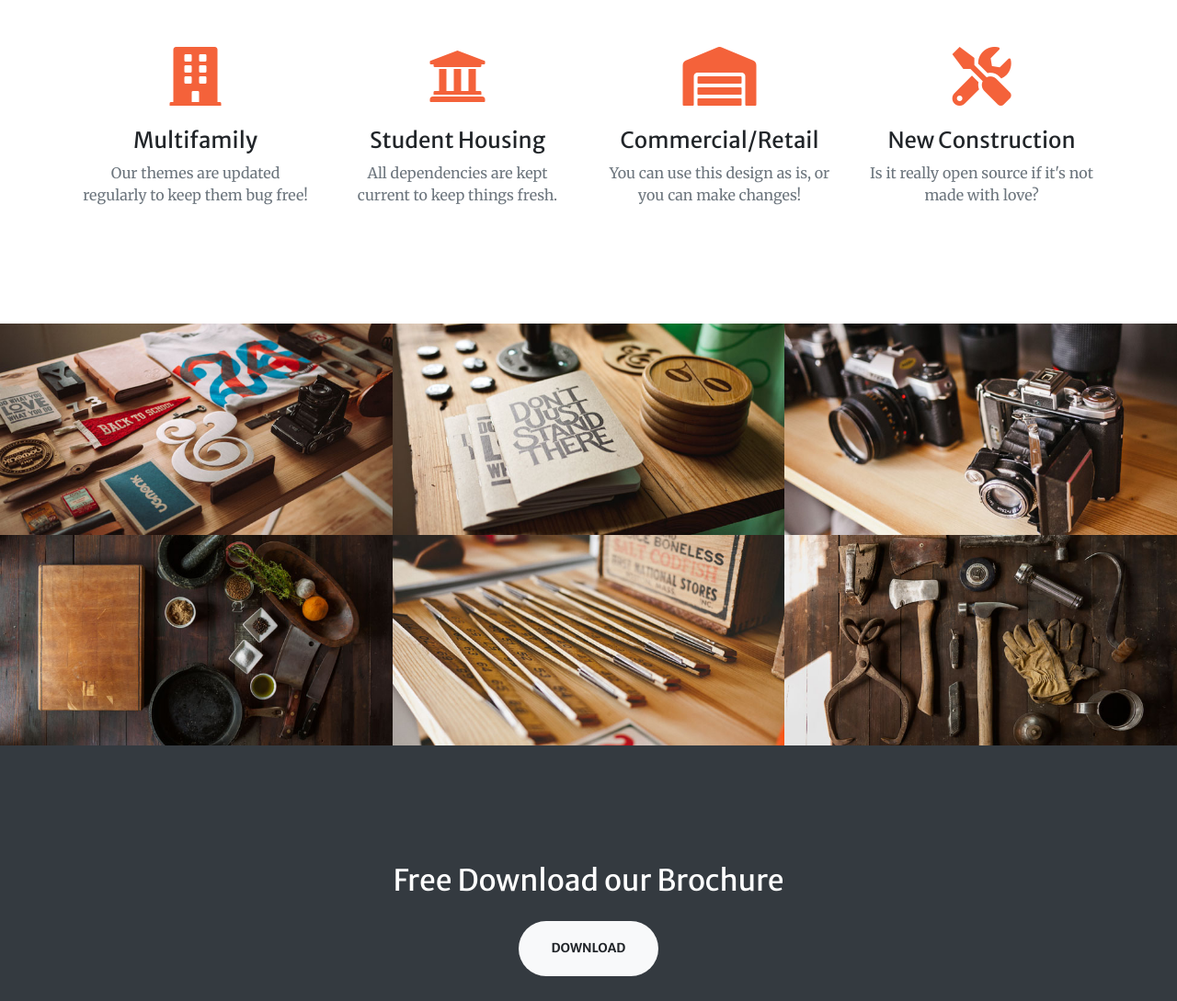
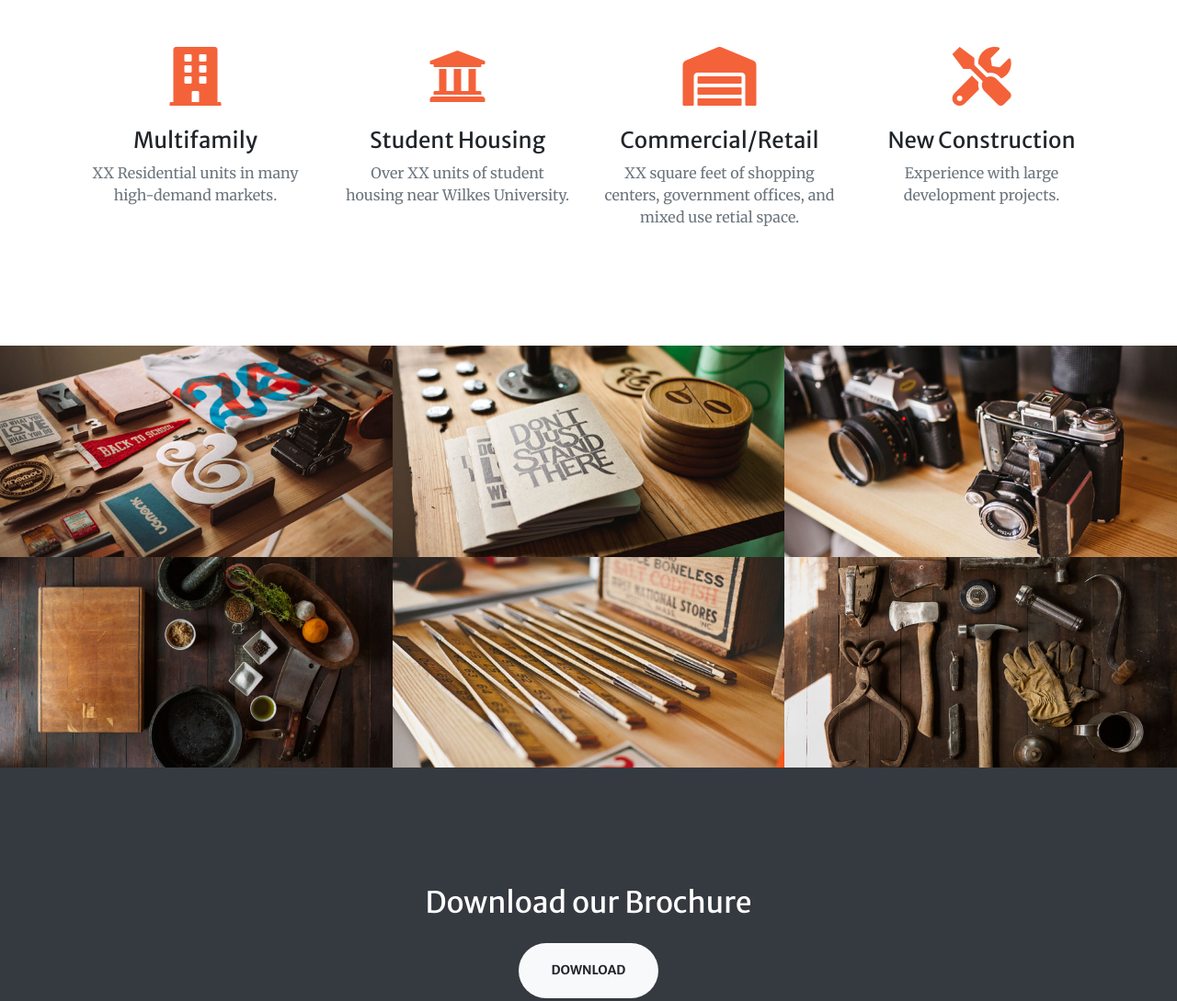
Before and after one commit to phillyfinaidhelp/coatlreg.github.io, a website with bundled scripts: page index.html in a window 1280 px wide. Shown: the part 1564-2653 px from the top of the page at 92% size. Built offline with nearby package versions, Linux system fonts and the light colour scheme.

Commit message:
Update index.html

```diff
--- a/index.html
+++ b/index.html
@@ -93,28 +93,28 @@
           <div class="mt-5">
             <i class="fas fa-4x fa-building text-primary mb-4"></i>
             <h3 class="h4 mb-2">Multifamily</h3>
-            <p class="text-muted mb-0">Our themes are updated regularly to keep them bug free!</p>
+            <p class="text-muted mb-0">XX Residential units in many high-demand markets.</p>
           </div>
         </div>
         <div class="col-lg-3 col-md-6 text-center">
           <div class="mt-5">
             <i class="fas fa-4x fa-university text-primary mb-4"></i>
             <h3 class="h4 mb-2">Student Housing</h3>
-            <p class="text-muted mb-0">All dependencies are kept current to keep things fresh.</p>
+            <p class="text-muted mb-0">Over XX units of student housing near Wilkes University.</p>
           </div>
         </div>
         <div class="col-lg-3 col-md-6 text-center">
           <div class="mt-5">
             <i class="fas fa-4x fa-warehouse text-primary mb-4"></i>
             <h3 class="h4 mb-2">Commercial/Retail</h3>
-            <p class="text-muted mb-0">You can use this design as is, or you can make changes!</p>
+            <p class="text-muted mb-0">XX square feet of shopping centers, government offices, and mixed use retial space.</p>
           </div>
         </div>
         <div class="col-lg-3 col-md-6 text-center">
           <div class="mt-5">
             <i class="fas fa-4x fa-tools text-primary mb-4"></i>
             <h3 class="h4 mb-2">New Construction</h3>
-            <p class="text-muted mb-0">Is it really open source if it's not made with love?</p>
+            <p class="text-muted mb-0">Experience with large development projects.</p>
           </div>
         </div>
       </div>
@@ -210,7 +210,7 @@
   <!-- Call to Action Section -->
   <section class="page-section bg-dark text-white">
     <div class="container text-center">
-      <h2 class="mb-4">Free Download our Brochure</h2>
+      <h2 class="mb-4">Download our Brochure</h2>
       <a class="btn btn-light btn-xl" href="https:///">Download</a>
     </div>
   </section>
```
